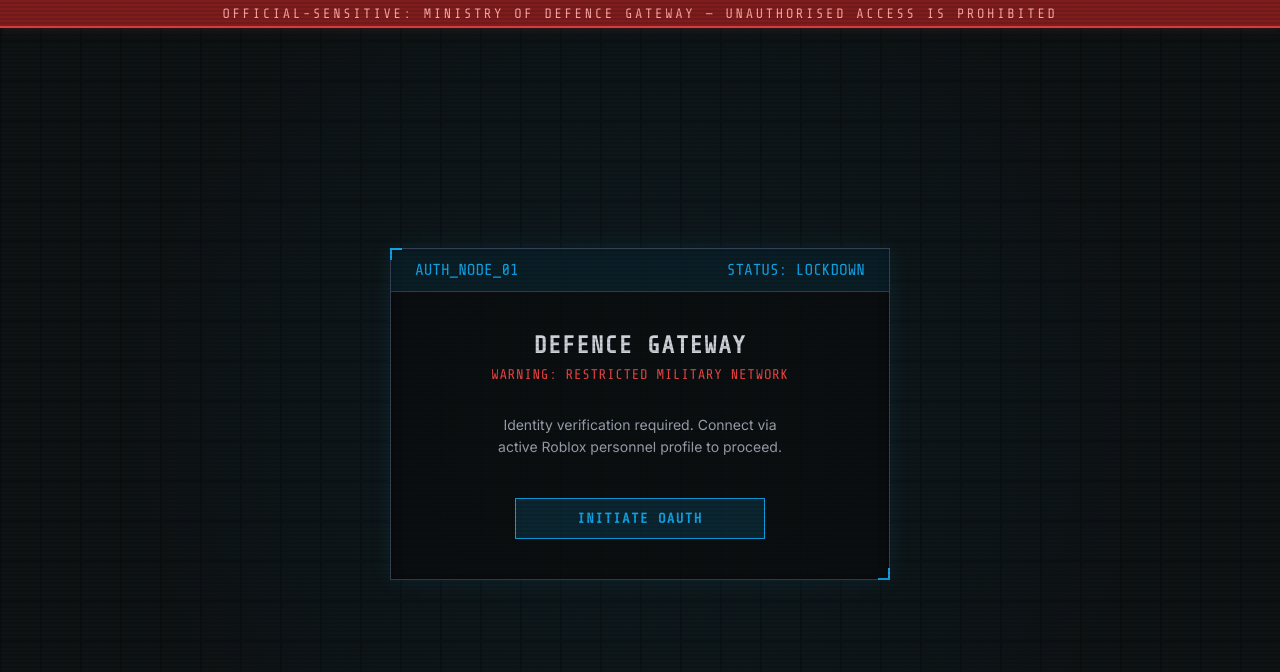
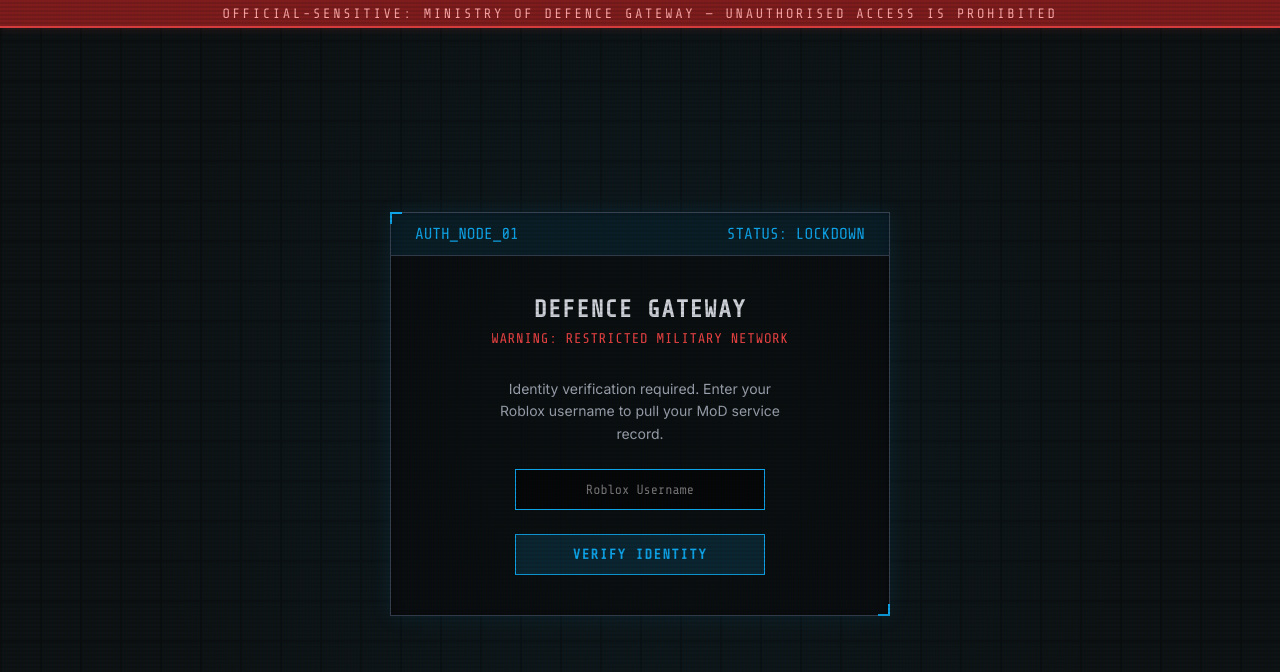
Before and after one commit to JFB-Stonewake-Dev/Defense-Gateway-Fun, a Next.js app: page / in a window 1280 px wide. Shown: the top 672 px of the page. Built offline with nearby package versions, Linux system fonts and the light colour scheme; no server answers.

Commit message:
Switch to Credentials login to bypass OAuth errors

```diff
--- a/src/app/api/auth/[...nextauth]/route.ts
+++ b/src/app/api/auth/[...nextauth]/route.ts
@@ -1,39 +1,54 @@
 import NextAuth, { NextAuthOptions } from 'next-auth';
+import CredentialsProvider from "next-auth/providers/credentials";
 import pool from '@/lib/db';
 
 export const authOptions: NextAuthOptions = {
   providers: [
-    {
-      id: "roblox",
-      name: "Roblox",
-      type: "oauth",
-      clientId: process.env.ROBLOX_CLIENT_ID,
-      clientSecret: process.env.ROBLOX_CLIENT_SECRET,
-      wellKnown: "https://apis.roblox.com/oauth/.well-known/openid-configuration",
-      authorization: { params: { scope: "openid profile" } },
-      idToken: true,
-      checks: ["pkce", "state"],
-      profile(profile) {
-        return {
-          id: profile.sub,
-          name: profile.preferred_username,
-          image: profile.picture,
+    CredentialsProvider({
+      name: "Roblox Username",
+      credentials: {
+        username: { label: "Roblox Username", type: "text", placeholder: "e.g. Builderman" }
+      },
+      async authorize(credentials) {
+        if (!credentials?.username) return null;
+
+        try {
+          // 1. Get Roblox ID from username
+          const userRes = await fetch('https://users.roblox.com/v1/usernames/users', {
+            method: 'POST',
+            headers: { 'Content-Type': 'application/json' },
+            body: JSON.stringify({ usernames: [credentials.username], excludeBannedUsers: true })
+          });
+          const userData = await userRes.json();
+
+          if (!userData.data || userData.data.length === 0) {
+            return null; // User not found
+          }
+
+          const robloxUser = userData.data[0];
+          const userId = robloxUser.id;
+          const username = robloxUser.name;
+
+          return {
+            id: userId.toString(),
+            name: username,
+            image: `https://tr.rbxcdn.com/38c6edcb50633730ff4cf39ac8859840/420/420/AvatarHeadshot/Png` // Fallback thumbnail format, client will fetch proper if needed
+          };
+        } catch (e) {
+          console.error(e);
+          return null;
         }
-      },
-    }
+      }
+    })
   ],
-  session: {
-    strategy: 'jwt'
-  },
+  session: { strategy: 'jwt' },
   secret: process.env.NEXTAUTH_SECRET,
   callbacks: {
     async jwt({ token, user }) {
-      // user is only defined on the first sign in
       if (user) {
         token.robloxId = user.id;
 
         try {
-          // Fetch user's Roblox group ranks
           const groupsRes = await fetch(`https://groups.roblox.com/v2/users/${user.id}/groups/roles`);
           const groupsData = await groupsRes.json();
 
@@ -48,7 +63,6 @@
             if (policeGroup) policeRank = policeGroup.role.rank;
           }
 
-          // Upsert into Supabase database using pg pool
           const client = await pool.connect();
           try {
             const res = await client.query(`
--- a/src/components/LoginTerminal.tsx
+++ b/src/components/LoginTerminal.tsx
@@ -1,8 +1,19 @@
 'use client';
 
 import { signIn } from 'next-auth/react';
+import { useState } from 'react';
 
 export default function LoginTerminal() {
+  const [username, setUsername] = useState('');
+  const [loading, setLoading] = useState(false);
+
+  const handleLogin = async (e: React.FormEvent) => {
+    e.preventDefault();
+    if (!username) return;
+    setLoading(true);
+    await signIn('credentials', { username, callbackUrl: '/dashboard' });
+  };
+
   return (
     <div className="terminal-box">
       <div className="terminal-header">
@@ -15,14 +26,33 @@
           WARNING: RESTRICTED MILITARY NETWORK
         </div>
 
-        <div style={{ display: 'flex', flexDirection: 'column', gap: '1rem', alignItems: 'center' }}>
-          <p style={{ color: 'var(--text-secondary)', fontSize: '0.875rem', maxWidth: '300px', marginBottom: '1.5rem', lineHeight: '1.6' }}>
-            Identity verification required. Connect via active Roblox personnel profile to proceed.
+        <form onSubmit={handleLogin} style={{ display: 'flex', flexDirection: 'column', gap: '1rem', alignItems: 'center' }}>
+          <p style={{ color: 'var(--text-secondary)', fontSize: '0.875rem', maxWidth: '300px', marginBottom: '0.5rem', lineHeight: '1.6' }}>
+            Identity verification required. Enter your Roblox username to pull your MoD service record.
           </p>
-          <button className="btn btn-primary" onClick={() => signIn('roblox', { callbackUrl: '/dashboard' })} style={{ width: '100%', maxWidth: '250px' }}>
-            INITIATE OAUTH
+
+          <input
+            type="text"
+            placeholder="Roblox Username"
+            value={username}
+            onChange={(e) => setUsername(e.target.value)}
+            style={{
+              backgroundColor: 'rgba(0,0,0,0.5)',
+              border: '1px solid var(--accent-blue)',
+              color: 'var(--accent-blue)',
+              padding: '0.75rem',
+              fontFamily: 'var(--font-mono)',
+              width: '100%',
+              maxWidth: '250px',
+              textAlign: 'center',
+              outline: 'none'
+            }}
+          />
+
+          <button type="submit" className="btn btn-primary" disabled={loading || !username} style={{ width: '100%', maxWidth: '250px', marginTop: '0.5rem' }}>
+            {loading ? 'AUTHENTICATING...' : 'VERIFY IDENTITY'}
           </button>
-        </div>
+        </form>
       </div>
     </div>
   )
```
